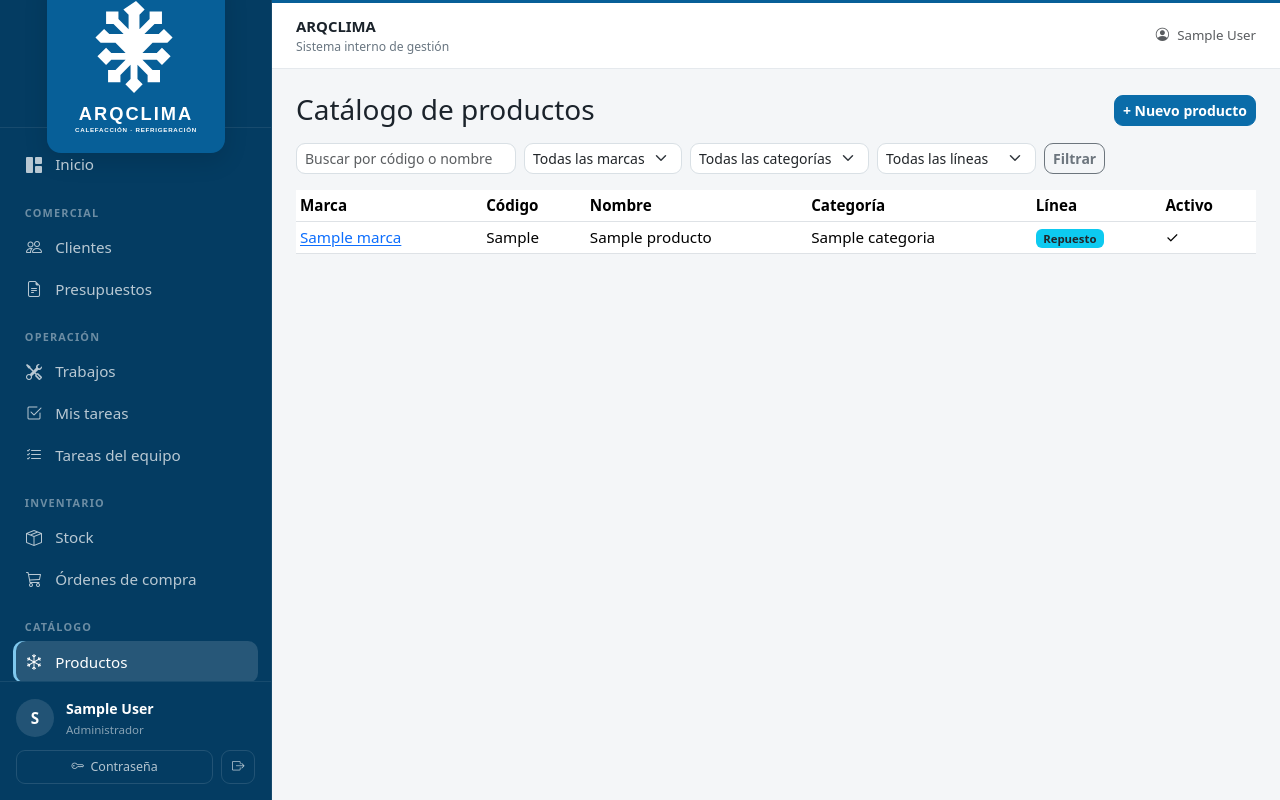
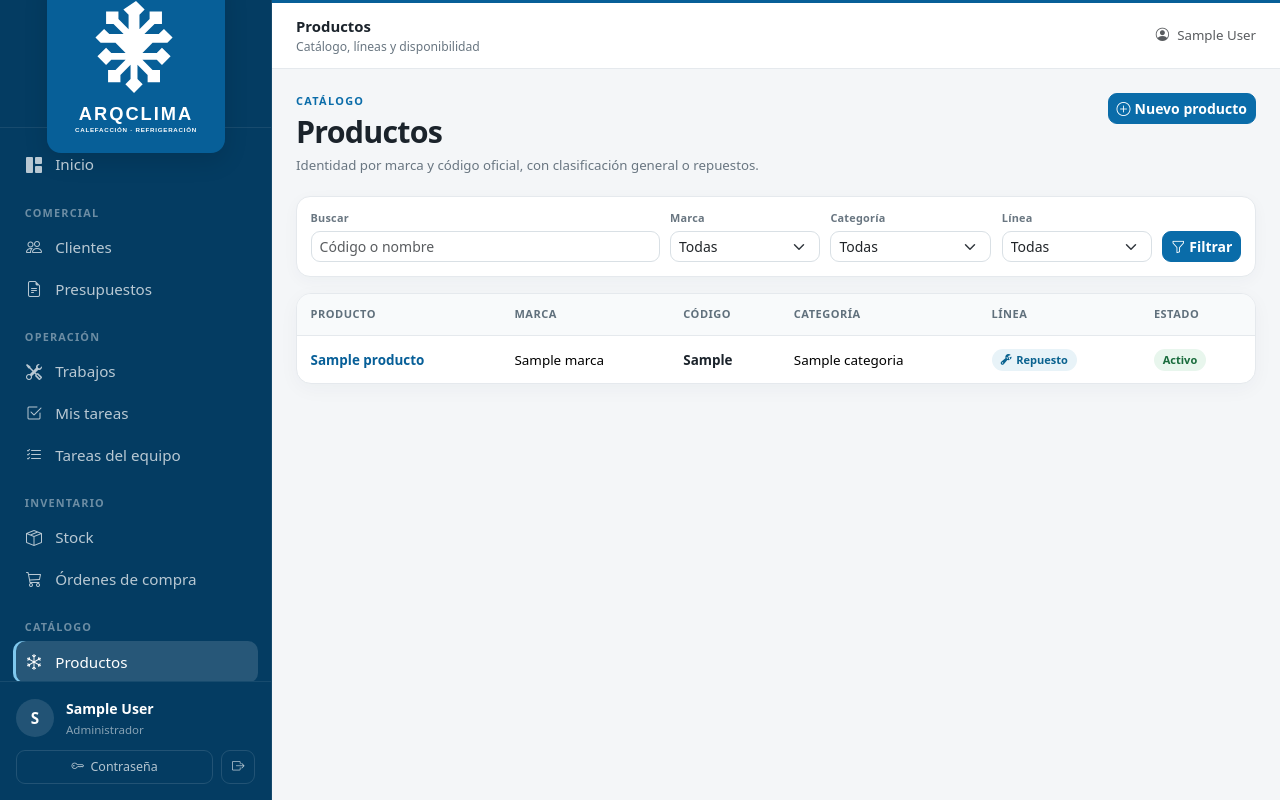
Before and after one commit to nicolasventin/arqclima, a Django app: page /catalogo/productos/ in a window 1280 px wide. Run offline with Django 5.2, Linux system fonts and the light colour scheme; a user stored in the database is signed in; tables that the repository leaves empty hold one stand-in row (values such as "Sample post"); parts of the project's set-up code (start-up, migrations or seed data) failed here and were passed over.

Commit message:
Etapa 11C: moderniza listado de productos

```diff
--- a/apps/catalog/templates/catalog/producto_list.html
+++ b/apps/catalog/templates/catalog/producto_list.html
@@ -1,85 +1,108 @@
 {% extends "base.html" %}
 
-{% block title %}Catálogo — ARQCLIMA{% endblock %}
+{% block title %}Productos — ARQCLIMA{% endblock %}
+{% block page_heading %}Productos{% endblock %}
+{% block page_subheading %}Catálogo, líneas y disponibilidad{% endblock %}
 
 {% block content %}
-<div class="d-flex justify-content-between align-items-center mb-3">
-    <h1 class="h3 mb-0">Catálogo de productos</h1>
+<div class="page-heading">
+    <div class="page-heading-copy">
+        <div class="page-heading-kicker">Catálogo</div>
+        <h1>Productos</h1>
+        <p>Identidad por marca y código oficial, con clasificación general o repuestos.</p>
+    </div>
+    <div class="page-actions">
         {% if puede_crear %}
-    <a href="{% url 'catalog:producto_nuevo' %}" class="btn btn-primary btn-sm">+ Nuevo producto</a>
+        <a href="{% url 'catalog:producto_nuevo' %}" class="btn btn-primary btn-sm">
+            <i class="bi bi-plus-circle me-1"></i>Nuevo producto
+        </a>
         {% endif %}
     </div>
+</div>
 
-<form method="get" class="row g-2 mb-3">
-    <div class="col-auto">
-        <input type="text" name="q" value="{{ request.GET.q }}" class="form-control form-control-sm" placeholder="Buscar por código o nombre">
+<form method="get" class="filter-bar">
+    <div class="filter-field filter-field-search">
+        <label for="producto-q">Buscar</label>
+        <input id="producto-q" type="text" name="q" value="{{ request.GET.q }}"
+               class="form-control form-control-sm" placeholder="Código o nombre">
     </div>
-    <div class="col-auto">
-        <select name="marca" class="form-select form-select-sm">
-            <option value="">Todas las marcas</option>
+    <div class="filter-field">
+        <label for="producto-marca">Marca</label>
+        <select id="producto-marca" name="marca" class="form-select form-select-sm">
+            <option value="">Todas</option>
             {% for marca in marcas %}
             <option value="{{ marca.id }}" {% if request.GET.marca == marca.id|stringformat:"s" %}selected{% endif %}>{{ marca.nombre }}</option>
             {% endfor %}
         </select>
     </div>
-    <div class="col-auto">
-        <select name="categoria" class="form-select form-select-sm">
-            <option value="">Todas las categorías</option>
+    <div class="filter-field">
+        <label for="producto-categoria">Categoría</label>
+        <select id="producto-categoria" name="categoria" class="form-select form-select-sm">
+            <option value="">Todas</option>
             {% for categoria in categorias %}
             <option value="{{ categoria.id }}" {% if request.GET.categoria == categoria.id|stringformat:"s" %}selected{% endif %}>{{ categoria.nombre }}</option>
             {% endfor %}
         </select>
     </div>
-    <div class="col-auto">
-        <select name="linea" class="form-select form-select-sm">
-            <option value="">Todas las líneas</option>
-            <option value="general" {% if request.GET.linea == "general" %}selected{% endif %}>Catálogo general</option>
+    <div class="filter-field">
+        <label for="producto-linea">Línea</label>
+        <select id="producto-linea" name="linea" class="form-select form-select-sm">
+            <option value="">Todas</option>
+            <option value="general" {% if request.GET.linea == "general" %}selected{% endif %}>General</option>
             <option value="repuestos" {% if request.GET.linea == "repuestos" %}selected{% endif %}>Repuestos</option>
         </select>
     </div>
-    <div class="col-auto">
-        <button type="submit" class="btn btn-outline-secondary btn-sm">Filtrar</button>
+    <div class="filter-actions">
+        <button type="submit" class="btn btn-sm btn-primary"><i class="bi bi-funnel me-1"></i>Filtrar</button>
+        {% if request.GET.q or request.GET.marca or request.GET.categoria or request.GET.linea %}
+        <a href="{% url 'catalog:producto_lista' %}" class="btn btn-sm btn-outline-secondary">Limpiar</a>
+        {% endif %}
     </div>
 </form>
 
-<table class="table table-sm table-hover bg-white">
+<div class="data-panel">
+    <div class="table-responsive">
+        <table class="table data-table table-hover">
             <thead>
                 <tr>
+                    <th>Producto</th>
                     <th>Marca</th>
                     <th>Código</th>
-            <th>Nombre</th>
                     <th>Categoría</th>
                     <th>Línea</th>
-            <th>Activo</th>
+                    <th>Estado</th>
                 </tr>
             </thead>
             <tbody>
                 {% for producto in productos %}
                 <tr>
-            <td><a href="{% url 'catalog:producto_detalle' producto.pk %}">{{ producto.marca.nombre }}</a></td>
-            <td>{{ producto.codigo }}</td>
-            <td>{{ producto.nombre }}</td>
+                    <td>
+                        <a class="table-link" href="{% url 'catalog:producto_detalle' producto.pk %}">{{ producto.nombre }}</a>
+                    </td>
+                    <td>{{ producto.marca.nombre }}</td>
+                    <td><span class="table-primary-text">{{ producto.codigo }}</span></td>
                     <td>{{ producto.categoria|default:"—" }}</td>
-            <td>{% if producto.es_repuesto %}<span class="badge bg-info text-dark">Repuesto</span>{% endif %}</td>
-            <td>{% if producto.activo %}✓{% else %}—{% endif %}</td>
+                    <td>
+                        {% if producto.es_repuesto %}
+                        <span class="status-pill status-pill-info"><i class="bi bi-wrench-adjustable"></i>Repuesto</span>
+                        {% else %}
+                        <span class="status-pill status-pill-neutral">General</span>
+                        {% endif %}
+                    </td>
+                    <td>
+                        {% if producto.activo %}
+                        <span class="status-pill status-pill-success">Activo</span>
+                        {% else %}
+                        <span class="status-pill status-pill-neutral">Inactivo</span>
+                        {% endif %}
+                    </td>
                 </tr>
                 {% empty %}
-        <tr><td colspan="6" class="text-muted">No hay productos cargados todavía.</td></tr>
+                <tr><td colspan="6" class="empty-table"><i class="bi bi-snow"></i>No hay productos que coincidan con los filtros.</td></tr>
                 {% endfor %}
             </tbody>
         </table>
-
-{% if is_paginated %}
-<nav>
-    <ul class="pagination pagination-sm">
-        {% if page_obj.has_previous %}
-        <li class="page-item"><a class="page-link" href="?page={{ page_obj.previous_page_number }}">Anterior</a></li>
-        {% endif %}
-        <li class="page-item disabled"><span class="page-link">Página {{ page_obj.number }} de {{ page_obj.paginator.num_pages }}</span></li>
-        {% if page_obj.has_next %}
-        <li class="page-item"><a class="page-link" href="?page={{ page_obj.next_page_number }}">Siguiente</a></li>
-        {% endif %}
-    </ul>
-</nav>
-{% endif %}
+    </div>
+</div>
+{% include "includes/pagination.html" %}
 {% endblock %}
```
Lines whose indentation alone changed are shown as unchanged.
